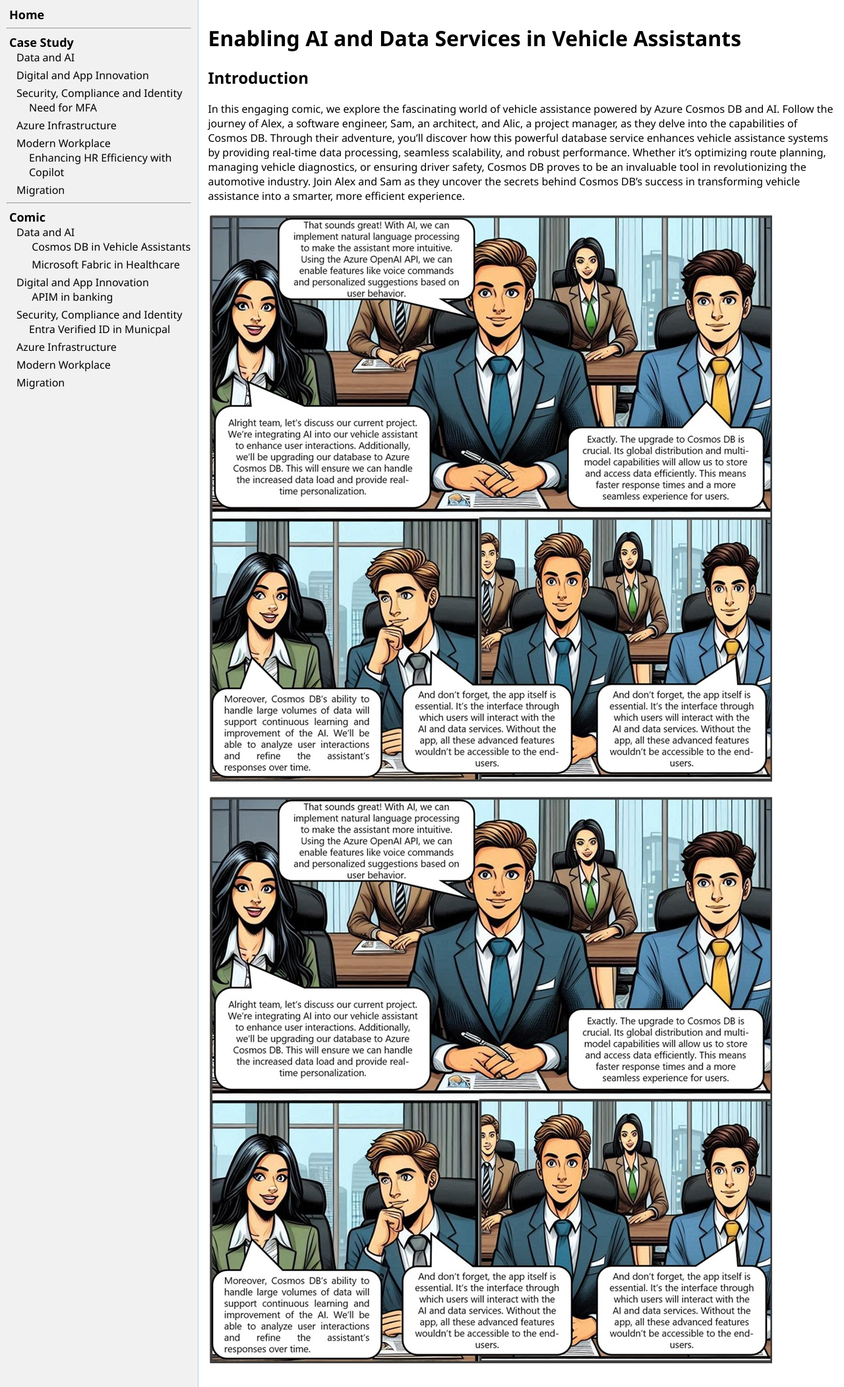
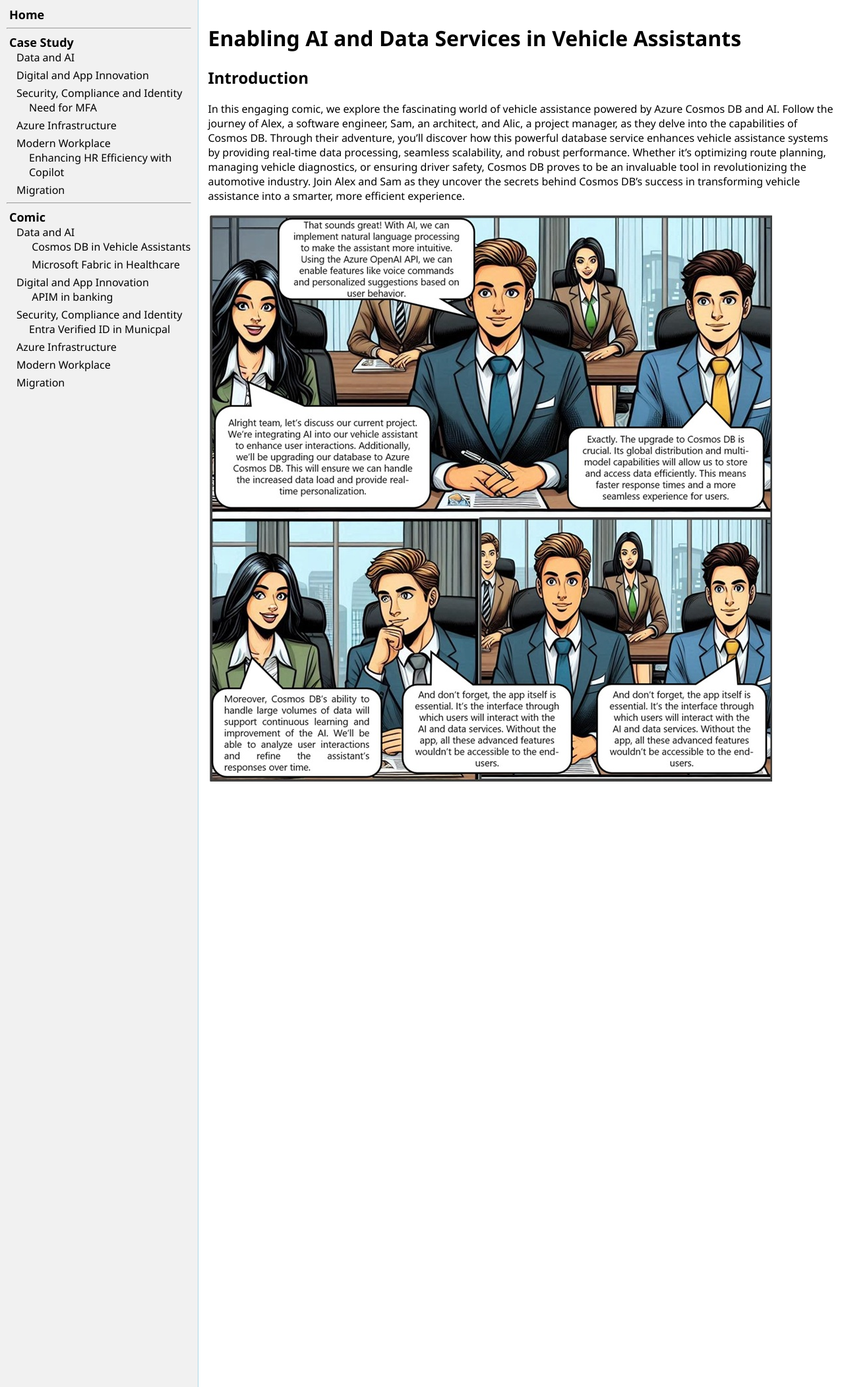
Before and after one commit to ningweinw/iengage, a Jekyll site: the page built from project-files/comic/Data and AI/Cosmosdb in vehicle assistant.md, in a window 1280 px wide. Shown: the whole page at 66% size. Built offline with Jekyll 4.4.1, drawn with Linux system fonts in a browser that asks for light colours.

Commit message:
Update Cosmosdb in vehicle assistant.md

```diff
--- a/project-files/comic/Data and AI/Cosmosdb in vehicle assistant.md
+++ b/project-files/comic/Data and AI/Cosmosdb in vehicle assistant.md
@@ -11,8 +11,6 @@
 ## Introduction
 In this engaging comic, we explore the fascinating world of vehicle assistance powered by Azure Cosmos DB and AI. Follow the journey of Alex, a software engineer, Sam, an architect, and Alic, a project manager, as they delve into the capabilities of Cosmos DB. Through their adventure, you'll discover how this powerful database service enhances vehicle assistance systems by providing real-time data processing, seamless scalability, and robust performance. Whether it's optimizing route planning, managing vehicle diagnostics, or ensuring driver safety, Cosmos DB proves to be an invaluable tool in revolutionizing the automotive industry. Join Alex and Sam as they uncover the secrets behind Cosmos DB's success in transforming vehicle assistance into a smarter, more efficient experience.
 
-![img](./images/cosmos1.jpg)
-
 <a href="./images/cosmos1.jpg" download>
   <img src="./images/cosmos1.jpg" alt="Cosmos DB in Vehicle Assistants">
 </a>
```
